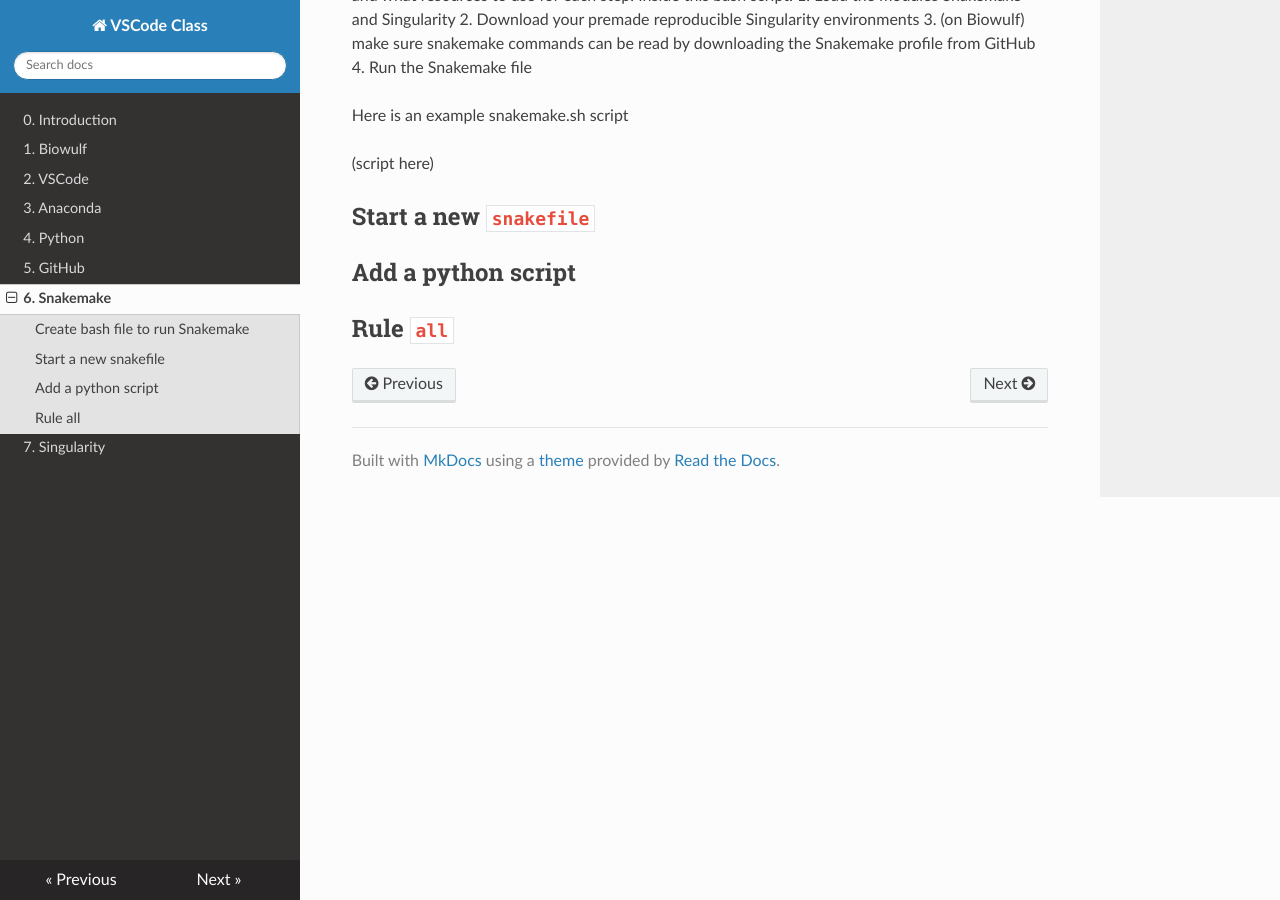
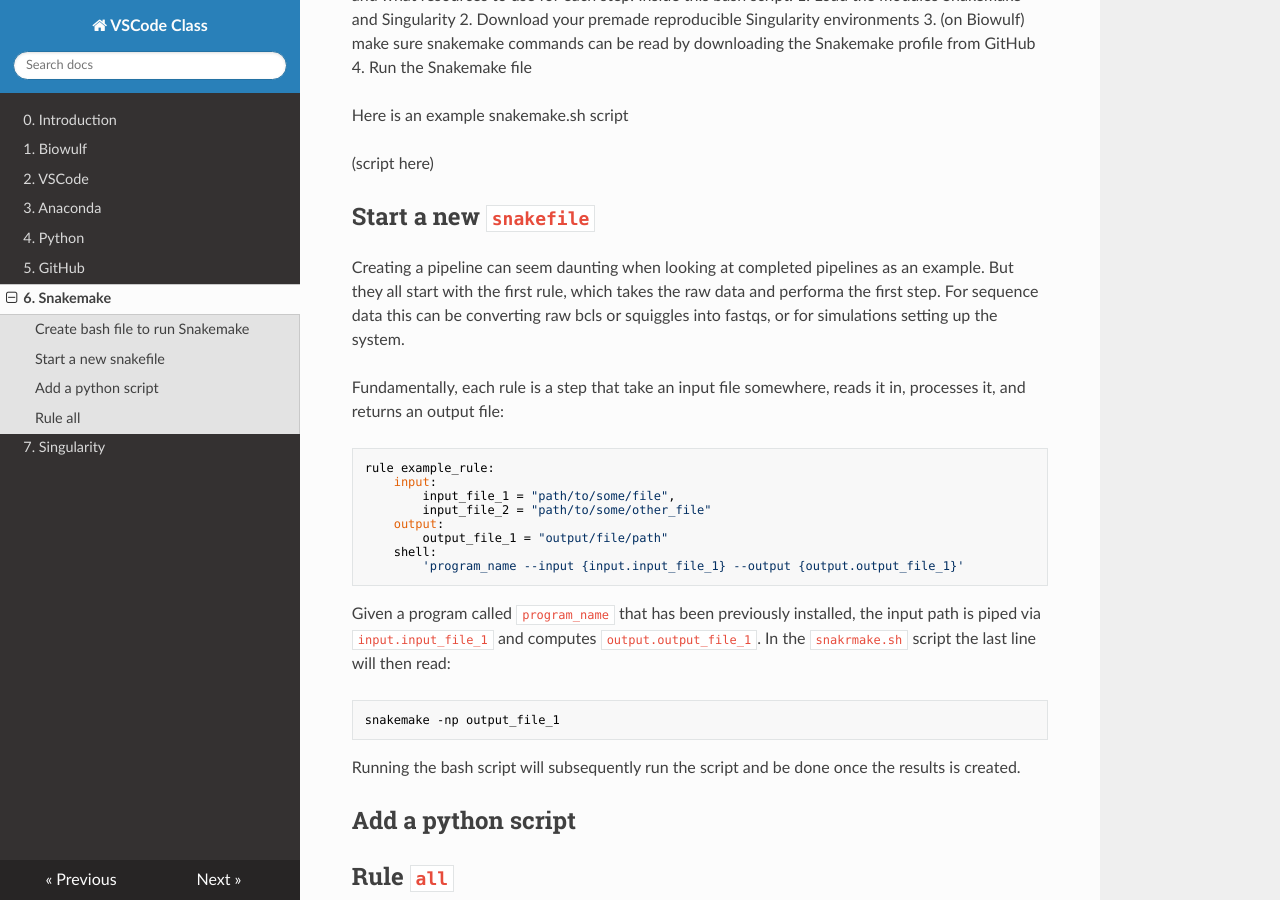
Before and after one commit to NIH-CARD/VSCode_class, an MkDocs documentation site: the page built from docs/snakemake.md, in a window 1280 px wide and 900 px high, scrolled down 524 px. Built offline with MkDocs 1.6.1, drawn with Linux system fonts in a browser that asks for light colours; nearby versions of some CDN libraries.

Commit message:
Add example Snakemake rule

````diff
--- a/docs/snakemake.md
+++ b/docs/snakemake.md
@@ -16,6 +16,29 @@ Here is an example snakemake.sh script
 
 ## Start a new `snakefile`
 
+Creating a pipeline can seem daunting when looking at completed pipelines as an example. But they all start with the first rule, which takes the raw data and performa the first step. For sequence data this can be converting raw bcls or squiggles into fastqs, or for simulations setting up the system.
+
+Fundamentally, each rule is a step that take an input file somewhere, reads it in, processes it, and returns an output file:
+
+```
+rule example_rule:
+    input:
+        input_file_1 = "path/to/some/file",
+        input_file_2 = "path/to/some/other_file"
+    output:
+        output_file_1 = "output/file/path"
+    shell:
+        'program_name --input {input.input_file_1} --output {output.output_file_1}'
+```
+
+Given a program called `program_name` that has been previously installed, the input path is piped via `input.input_file_1` and computes `output.output_file_1`. In the `snakrmake.sh` script the last line will then read:
+
+```
+snakemake -np output_file_1
+```
+ Running the bash script will subsequently run the script and be done once the results is created.
+
+
 ## Add a python script
 
 ## Rule `all`
````
